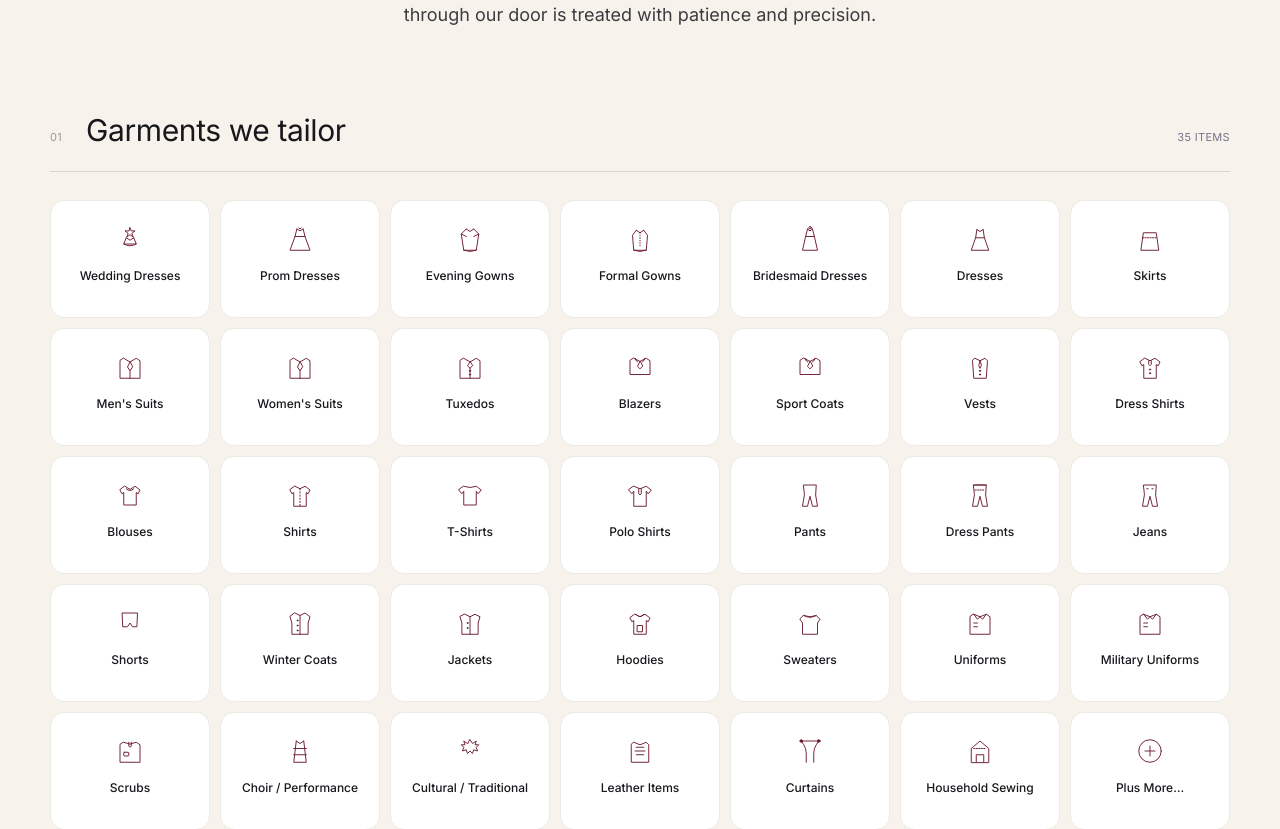
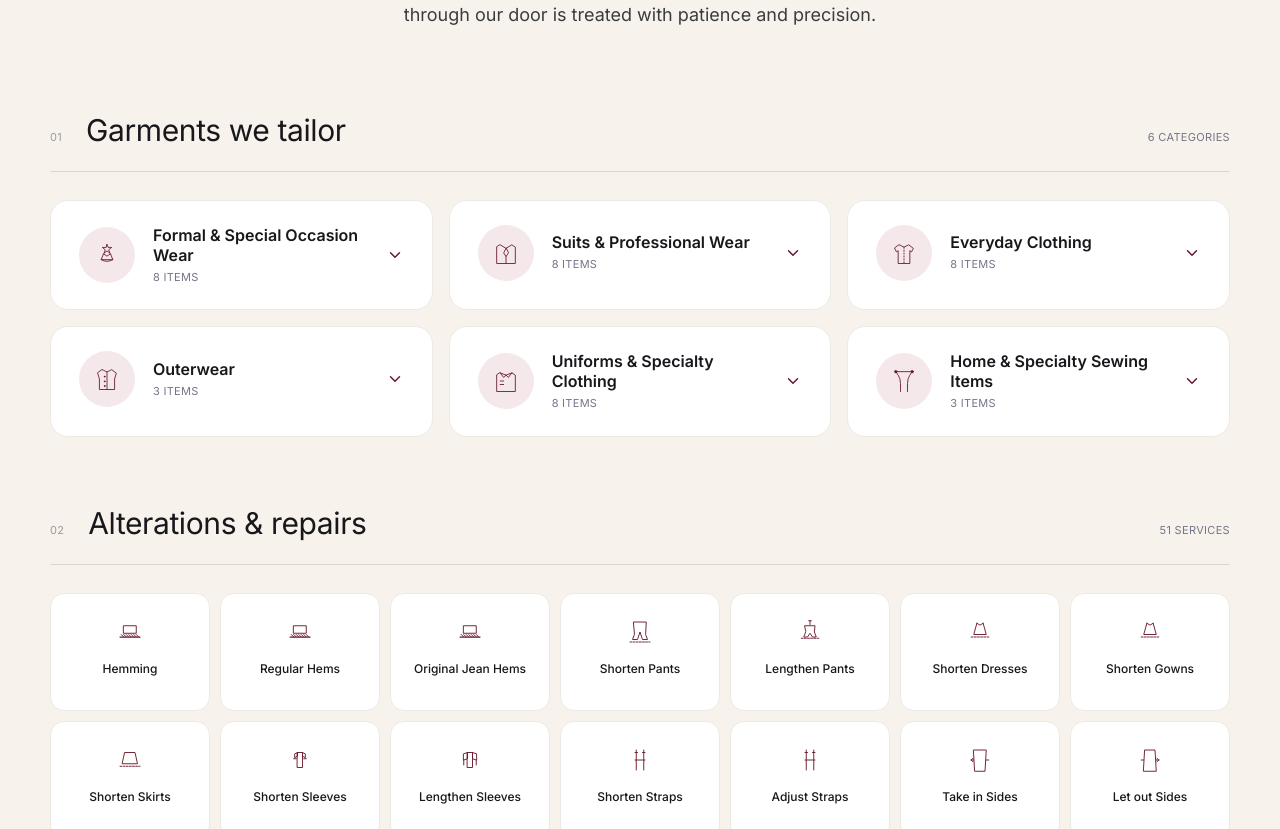
Before and after one commit to integrateai2026/Straus-Tailor, a Next.js app: page / in a window 1280 px wide. Shown: the part 1466-2295 px from the top of the page. Built offline with nearby package versions, Linux system fonts and the light colour scheme.

Commit message:
Replace garments grid with expandable category accordion cards

```diff
--- a/components/landing/LandingPage.tsx
+++ b/components/landing/LandingPage.tsx
@@ -5,7 +5,7 @@ import { useRouter } from 'next/navigation'
 import gsap from 'gsap'
 import { ScrollTrigger } from 'gsap/ScrollTrigger'
 import { Icon } from './icons'
-import { garments, alterations, quotes } from './data'
+import { garmentCategories, alterations, quotes } from './data'
 
 gsap.registerPlugin(ScrollTrigger)
 
@@ -237,6 +237,81 @@ function Hero() {
   )
 }
 
+// ── Garment category accordion card ──────────────────────────────────────────
+function GarmentCategoryCard({ icon, label, items }: { icon: string; label: string; items: string[] }) {
+  const [open, setOpen] = useState(false)
+  const bodyRef = useRef<HTMLDivElement>(null)
+
+  const toggle = () => {
+    const el = bodyRef.current
+    if (!el) { setOpen(o => !o); return }
+    if (!open) {
+      setOpen(true)
+      gsap.fromTo(el, { height: 0, opacity: 0 }, { height: 'auto', opacity: 1, duration: 0.35, ease: 'power2.out' })
+    } else {
+      gsap.to(el, { height: 0, opacity: 0, duration: 0.25, ease: 'power2.in', onComplete: () => setOpen(false) })
+    }
+  }
+
+  return (
+    <div style={{
+      background: open ? BS : '#fff',
+      border: `1px solid ${open ? B + '40' : '#eceae5'}`,
+      borderRadius: 18,
+      overflow: 'hidden',
+      transition: 'background 250ms ease, border-color 250ms ease',
+      boxShadow: open ? `0 4px 20px ${B}14` : 'none',
+    }}>
+      <button onClick={toggle} style={{
+        width: '100%', background: 'none', border: 0, cursor: 'pointer',
+        display: 'flex', alignItems: 'center', gap: 18, padding: '24px 28px',
+        textAlign: 'left',
+      }}>
+        {/* Icon circle */}
+        <div style={{
+          width: 56, height: 56, borderRadius: '50%', flexShrink: 0,
+          background: open ? '#fff' : BS,
+          display: 'flex', alignItems: 'center', justifyContent: 'center',
+          transition: 'background 250ms ease',
+        }}>
+          <Icon name={icon} size={28} stroke={B}/>
+        </div>
+
+        {/* Label + count */}
+        <div style={{ flex: 1, minWidth: 0 }}>
+          <div style={{ fontFamily: BODY, fontSize: 16, fontWeight: 600, color: NK, lineHeight: 1.25, marginBottom: 4 }}>{label}</div>
+          <div style={{ fontFamily: MONO, fontSize: 11, letterSpacing: '0.28px', textTransform: 'uppercase', color: '#75758a' }}>
+            {items.length} item{items.length !== 1 ? 's' : ''}
+          </div>
+        </div>
+
+        {/* Chevron */}
+        <svg width="18" height="18" viewBox="0 0 24 24" fill="none" stroke={B} strokeWidth="2" strokeLinecap="round" strokeLinejoin="round"
+          style={{ flexShrink: 0, transform: open ? 'rotate(180deg)' : 'rotate(0deg)', transition: 'transform 300ms ease' }}>
+          <path d="M6 9l6 6 6-6"/>
+        </svg>
+      </button>
+
+      {/* Expandable items */}
+      {open && (
+        <div ref={bodyRef} style={{ overflow: 'hidden' }}>
+          <div style={{ padding: '4px 28px 24px', display: 'grid', gridTemplateColumns: '1fr 1fr', gap: '8px 16px' }}>
+            {items.map(item => (
+              <div key={item} style={{
+                display: 'flex', alignItems: 'center', gap: 8,
+                fontFamily: BODY, fontSize: 13.5, color: NK, lineHeight: 1.4,
+              }}>
+                <span style={{ width: 4, height: 4, borderRadius: '50%', background: B, flexShrink: 0 }}/>
+                {item}
+              </div>
+            ))}
+          </div>
+        </div>
+      )}
+    </div>
+  )
+}
+
 // ── Services ──────────────────────────────────────────────────────────────────
 function ServiceTile({ icon, label }: { icon: string; label: string }) {
   const [hovered, setHovered] = useState(false)
@@ -322,10 +397,10 @@ function Services() {
           <div style={{ display: 'flex', alignItems: 'baseline', gap: 24, marginBottom: 28, paddingBottom: 18, borderBottom: `1px solid ${NK}22` }}>
             <span style={{ fontFamily: MONO, fontSize: 11, letterSpacing: '0.32px', textTransform: 'uppercase', color: NK, opacity: 0.4 }}>01</span>
             <h3 style={{ fontFamily: BODY, fontWeight: 400, fontSize: 30, letterSpacing: '-0.4px', margin: 0, color: NK }}>Garments we tailor</h3>
-            <span style={{ marginLeft: 'auto', fontFamily: MONO, fontSize: 11, letterSpacing: '0.32px', textTransform: 'uppercase', color: '#75758a' }}>{garments.length} items</span>
+            <span style={{ marginLeft: 'auto', fontFamily: MONO, fontSize: 11, letterSpacing: '0.32px', textTransform: 'uppercase', color: '#75758a' }}>6 categories</span>
           </div>
-          <div ref={garGridRef} style={{ display: 'grid', gridTemplateColumns: 'repeat(7, 1fr)', gap: 10 }}>
-            {garments.map((g, i) => <ServiceTile key={i} {...g}/>)}
+          <div ref={garGridRef} style={{ display: 'grid', gridTemplateColumns: 'repeat(3, 1fr)', gap: 16 }}>
+            {garmentCategories.map((cat, i) => <GarmentCategoryCard key={i} {...cat}/>)}
           </div>
         </div>
 
--- a/components/landing/data.ts
+++ b/components/landing/data.ts
@@ -1,3 +1,36 @@
+export const garmentCategories = [
+  {
+    icon: 'wedding',
+    label: 'Formal & Special Occasion Wear',
+    items: ['Wedding dress', 'Prom dress', 'Bridesmaid dress', 'Gown', 'Dress', 'Skirt', 'Tuxedo', 'Vest'],
+  },
+  {
+    icon: 'suit',
+    label: 'Suits & Professional Wear',
+    items: ["Men's suit", "Women's suit", 'Suit jacket', 'Blazer', 'Sport coat', 'Dress pants', 'Dress shirt', 'Blouse'],
+  },
+  {
+    icon: 'shirt',
+    label: 'Everyday Clothing',
+    items: ['Pants', 'Jeans', 'Shorts', 'Shirt', 'T-shirt', 'Polo shirt', 'Hoodie', 'Sweater'],
+  },
+  {
+    icon: 'coat',
+    label: 'Outerwear',
+    items: ['Coat', 'Winter coat', 'Jacket'],
+  },
+  {
+    icon: 'uniform',
+    label: 'Uniforms & Specialty Clothing',
+    items: ['Military uniform', 'Work uniform', 'Scrubs', 'Choir outfit', 'Performance wear', 'Cultural / traditional clothing', 'Leather item', 'Faux leather item'],
+  },
+  {
+    icon: 'curtain',
+    label: 'Home & Specialty Sewing Items',
+    items: ['Curtains', 'Simple household sewing item', 'Other'],
+  },
+]
+
 export const garments = [
   { icon: 'wedding',     label: 'Wedding Dresses' },
   { icon: 'prom',        label: 'Prom Dresses' },
```
